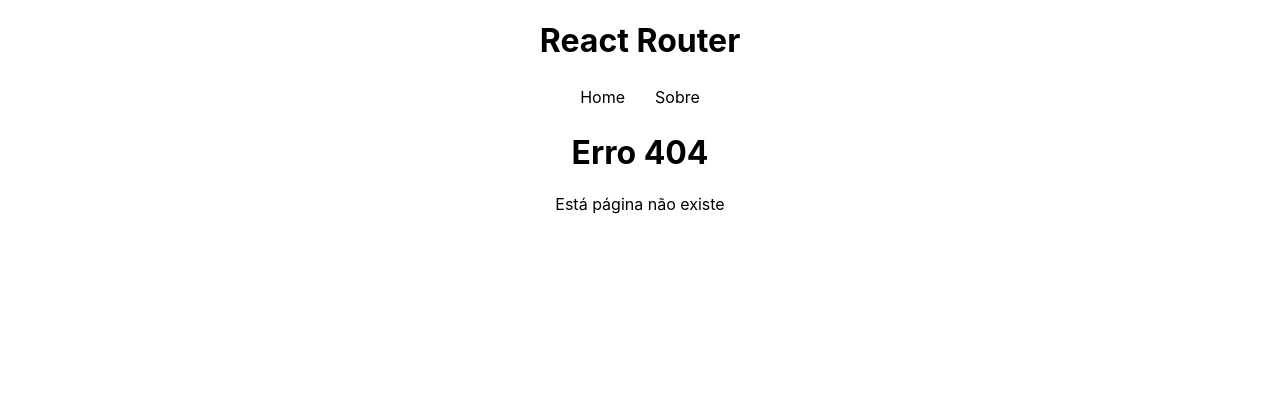
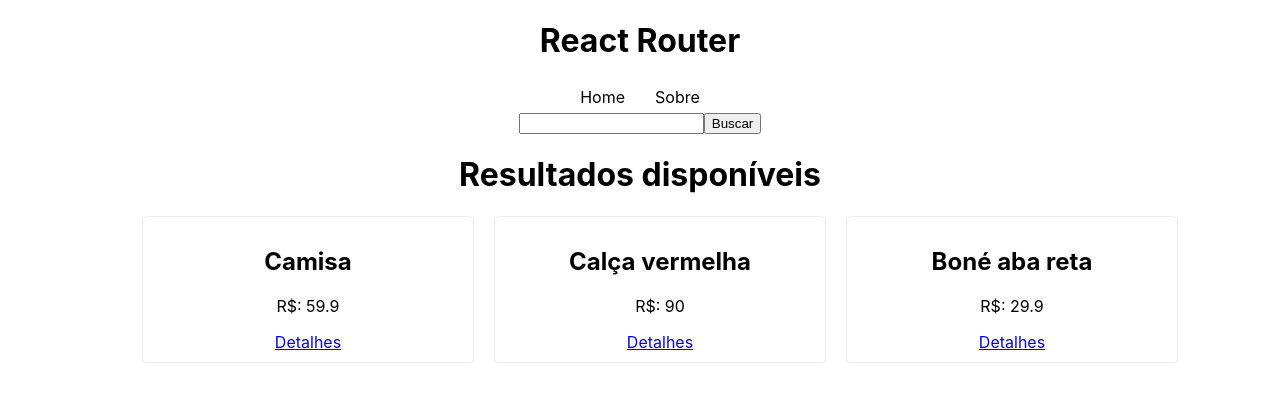
Before and after one commit to guiCarvalhoSP/estudos-react-router, a React (Create React App) app: page /search in a window 1280 px wide. Before the commit this address had no page. Shown: the top 402 px of the page. Built offline with nearby package versions, Linux system fonts and the light colour scheme; data requests are answered from the project's data file.

Commit message:
SearchParams

```diff
--- a/src/App.js
+++ b/src/App.js
@@ -3,23 +3,28 @@
 import { BrowserRouter, Route, Routes } from 'react-router-dom';
 
 import Navbar from './components/Navbar';
+import SearchForm from './components/SearchForm';
 import About from './pages/About';
 import Home from './pages/Home';
 import Info from './pages/Info';
 import NotFound from './pages/NotFound';
 import Product from './pages/Product';
+import Search from './pages/Search';
 
 function App() {
   return (
     <div className="App">
       <h1>React Router</h1>
       <BrowserRouter>
-        <Navbar></Navbar>
+        <Navbar />
+
+        <SearchForm />
         <Routes>
           <Route path='/' element={<Home />} />
           <Route path='/about' element={<About />} />
           <Route path='/products/:id/info' element={<Info />} />
           <Route path='/products/:id' element={<Product />} />
+          <Route path='/search' element={<Search />} />
           <Route path='/*' element={<NotFound />} />
 
         </Routes>
--- /dev/null
+++ b/src/components/SearchForm.js
@@ -0,0 +1,26 @@
+
+import { useNavigate } from "react-router-dom";
+import { useState } from "react";
+
+const SearchForm = () => {
+
+    const navigate = useNavigate();
+    const [query, setQuery] = useState()
+
+    const handleSubmit = (e) => {
+        e.preventDefault();
+        navigate("/search?q="+query);
+    }
+
+  return (
+    <form onSubmit={handleSubmit}>
+        <input
+            type="text"
+            onChange={(e) => setQuery(e.target.value)}
+        />
+        <input type="submit" value="Buscar" />
+    </form>
+  )
+}
+
+export default SearchForm
--- a/src/pages/Home.js
+++ b/src/pages/Home.js
@@ -1,13 +1,14 @@
-import "./Home.css"
+import './Home.css';
 
 import { Link } from 'react-router-dom';
-import { useFetch } from '../hooks/useFetch'
+
+import { useFetch } from '../hooks/useFetch';
 
 const Home = () => {
 
   const url = 'http://localhost:3000/products';
 
-  const { data: items, loading, error } = useFetch(url);
+  const { data: items, error } = useFetch(url);
 
   return (
     <div>
--- /dev/null
+++ b/src/pages/Search.js
@@ -0,0 +1,26 @@
+import { useSearchParams, Link } from "react-router-dom"
+import { useFetch } from "../hooks/useFetch"
+const Search = () => {
+
+    const [searchParams] = useSearchParams();
+
+    const url = "http://localhost:3000/products?" + searchParams;
+
+    const {data: items} = useFetch(url);
+  return (
+    <div>
+        <h1>Resultados disponíveis</h1>
+        <ul className='products'>
+        {items && items.map((item) => (
+          <li key={item.id}>
+            <h2>{item.name}</h2>
+            <p>R$: {item.price}</p>
+            <Link to={`products/${item.id}`}>Detalhes</Link>
+          </li>
+        ))}
+      </ul>
+    </div>
+  )
+}
+
+export default Search
```
